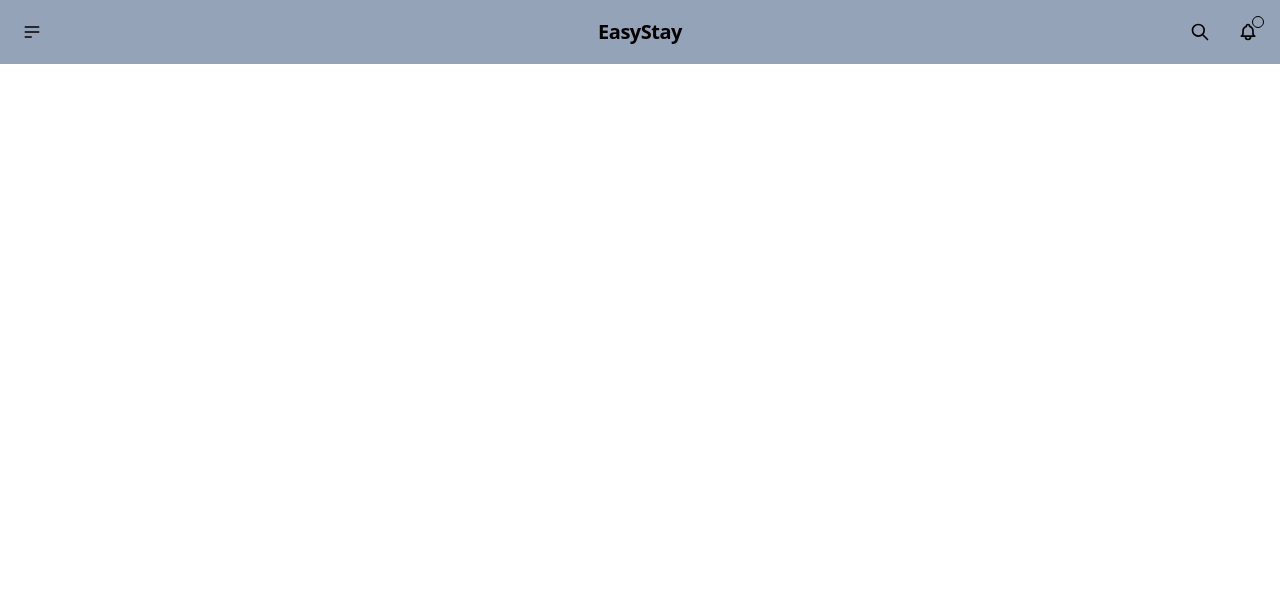
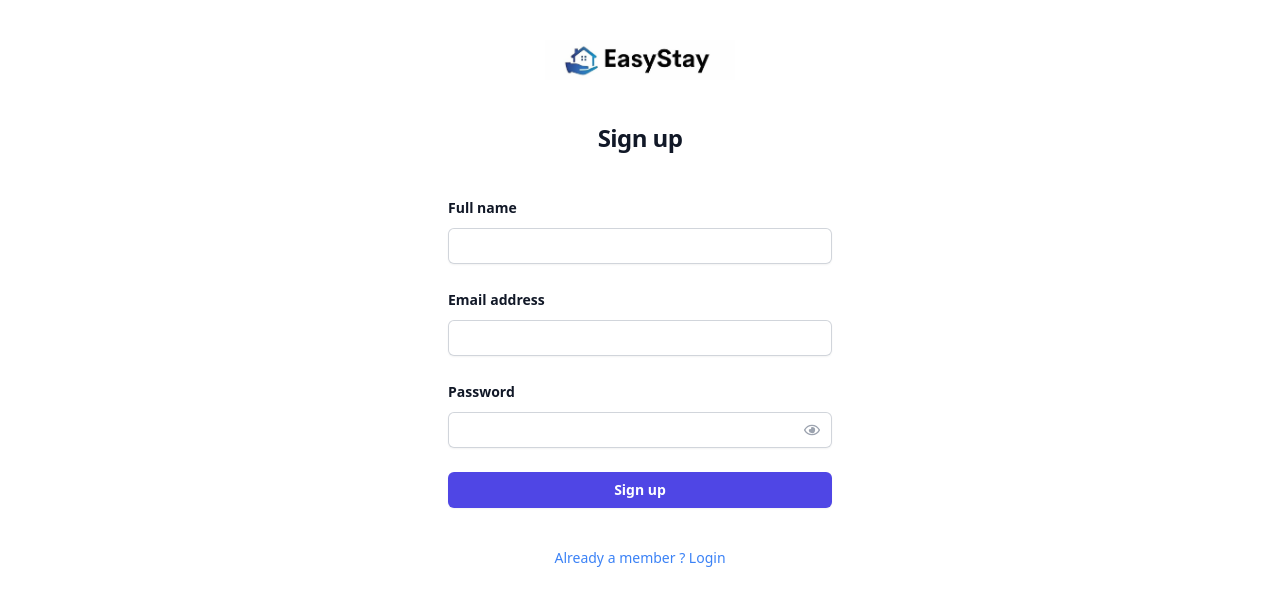
Before and after one commit to iamganeshsalunkhe/Hotel-Booking-Project, a React (Vite) app in the folder hbp/: page / in a window 1280 px wide. Shown: the top 606 px of the page. Built offline with nearby package versions, Linux system fonts and the light colour scheme.

Commit message:
singup functionality add

```diff
--- a/hbp/package.json
+++ b/hbp/package.json
@@ -14,6 +14,7 @@
     "react": "^18.3.1",
     "react-dom": "^18.3.1",
     "react-hot-toast": "^2.4.1",
+    "react-icons": "^5.2.1",
     "react-router-dom": "^6.25.1"
   },
   "devDependencies": {
--- a/hbp/src/App.jsx
+++ b/hbp/src/App.jsx
@@ -1,10 +1,12 @@
-import Navbar from './Components/Navbar';
+// import Navbar from './Components/Navbar';
+import Signin from './Components/Signin';
 import './index.css';
 
 function App() {
   return (
     <>
-     <Navbar/>
+      {/* <Navbar/>   */}
+      <Signin/>
     </>
   )
 }
--- a/hbp/src/Components/Navbar.jsx
+++ b/hbp/src/Components/Navbar.jsx
@@ -1,3 +1,7 @@
+import { FaUserPlus } from "react-icons/fa";
+import { FaUserAlt } from "react-icons/fa";
+
+
 function Navbar() {
     return (
         <>
@@ -31,24 +35,27 @@
   <div className="navbar-center">
     <a className="btn btn-ghost text-xl tracking-tight hover:tracking-wide ">EasyStay</a>
   </div>
-  <div className="navbar-end">
-    <button className="btn btn-ghost btn-circle">
-      <svg
+  <div className="navbar-end ">
+    <div>
+    <button className="btn btn-ghost btn-circle bg-white hover:scale-110 ">
+      {/* <svg
         xmlns="http://www.w3.org/2000/svg"
         className="h-5 w-5"
         fill="none"
         viewBox="0 0 24 24"
-        stroke="currentColor">
-        <path
+        stroke="currentColor"> */}
+        <FaUserPlus  />
+        {/* <path
           strokeLinecap="round"
           strokeLinejoin="round"
           strokeWidth="2"
           d="M21 21l-6-6m2-5a7 7 0 11-14 0 7 7 0 0114 0z" />
-      </svg>
+      </svg> */}
     </button>
-    <button className="btn btn-ghost btn-circle">
+    </div>
+    <button className="btn btn-ghost btn-circle bg-white mx-2">
       <div className="indicator">
-        <svg
+        {/* <svg
           xmlns="http://www.w3.org/2000/svg"
           className="h-5 w-5"
           fill="none"
@@ -59,8 +66,9 @@
             strokeLinejoin="round"
             strokeWidth="2"
             d="M15 17h5l-1.405-1.405A2.032 2.032 0 0118 14.158V11a6.002 6.002 0 00-4-5.659V5a2 2 0 10-4 0v.341C7.67 6.165 6 8.388 6 11v3.159c0 .538-.214 1.055-.595 1.436L4 17h5m6 0v1a3 3 0 11-6 0v-1m6 0H9" />
-        </svg>
-        <span className="badge badge-xs badge-primary indicator-item"></span>
+        </svg> */}
+        <FaUserAlt/>
+        {/* <span className="badge badge-xs badge-primary indicator-item"></span> */}
       </div>
     </button>
   </div>
--- /dev/null
+++ b/hbp/src/Components/Signin.jsx
@@ -0,0 +1,102 @@
+import { FaRegEye } from "react-icons/fa";
+import { useState } from "react";
+import { FaRegEyeSlash } from "react-icons/fa";
+function Signin() {
+    // change the state of password
+    const [isPasswordVisible, setIsPasswordVisible] = useState(false);
+
+    // handle password visibilty
+    function handlePassword(){
+        setIsPasswordVisible((prevState) =>!prevState);
+    }
+
+    return (
+        <>
+        <div>
+            <div className="flex min-h-full flex-1 flex-col justify-center px-6 py-10 lg:px-8">
+                <div className="sm:mx-auto sm:w-full sm:max-w-sm">
+                    <img
+                    alt="Your Company"
+                    src="../../public/Images/Logo.jpg"
+                    className="mx-auto h-10 w-auto"/>
+                        <h2 className="mt-10 text-center text-2xl font-bold leading-9 tracking-tight text-gray-900">
+                        Sign up </h2>
+                </div>
+
+                {/* for getting user name from user */}
+                <div className="mt-10 sm:mx-auto sm:w-full sm:max-w-sm">
+                    <form action="#" method="POST" className="space-y-6">
+                        <div>
+                            <label htmlFor="email" className="block text-sm  leading-6 text-gray-900 font-bold" >Full name
+                            </label>
+                            <div className="mt-2">
+                                <input
+                                id="text"
+                                name="text"
+                                type="text"
+                                required
+                                autoComplete="text"
+                                className="block w-full rounded-md border-0 py-1.5 p-2 text-gray-900 shadow-sm ring-1 ring-inset ring-gray-300 placeholder:text-gray-400 focus:ring-2 focus:ring-inset focus:ring-indigo-600 sm:text-sm sm:leading-6"
+                                />
+                            </div>
+                </div>
+                {/* for getting email from user as input */}
+                         <div>
+                            <label htmlFor="email" className="block text-sm font-bold leading-6 text-gray-900">Email address
+                            </label>
+                            <div className="mt-2">
+                                <input
+                                id="email"
+                                name="email"
+                                type="email"
+                                required
+                                autoComplete="email"
+                                className="block w-full rounded-md border-0 py-1.5 p-2 text-gray-900 shadow-sm ring-1 ring-inset ring-gray-300 placeholder:text-gray-400 focus:ring-2 focus:ring-inset focus:ring-indigo-600 sm:text-sm sm:leading-6"
+                                />
+                            </div>
+                        </div>
+
+
+            {/* for getting password from user */}
+                        <div>
+                            <div className="flex items-center justify-between">
+                                <label htmlFor="password" className="block text-sm font-bold leading-6 text-gray-900">
+                                Password
+                                </label>
+                            </div>
+                            <div className="mt-2 relative">
+                                <input
+                                id="password"
+                                name="password"
+                                type={isPasswordVisible?'text':'password'
+                                }
+                                required
+                                autoComplete="off"
+                                className="block w-full rounded-md border-0 py-1.5 p-2 text-gray-900 shadow-sm ring-1 ring-inset ring-gray-300 placeholder:text-gray-400 focus:ring-2 focus:ring-inset focus:ring-indigo-600 sm:text-sm sm:leading-6 pr-12"
+                                />
+                                <div className="absolute right-2 top-1/2 transform -translate-y-1/2 text-gray-400 cursor-pointer mr-1"
+                                onClick={handlePassword}>
+                                {isPasswordVisible?<FaRegEyeSlash />:<FaRegEye/>}
+                                </div>
+                            </div>
+                        </div>
+        {/* submit button */}
+                <div>
+                    <button
+                    type="submit"
+                    className="flex w-full justify-center rounded-md bg-indigo-600 px-3 py-1.5 text-sm font-semibold leading-6 text-white shadow-sm hover:bg-indigo-500 focus-visible:outline focus-visible:outline-2 focus-visible:outline-offset-2 focus-visible:outline-indigo-600"
+                    >
+                    Sign up
+                    </button>
+                </div>
+            </form>
+            <p className="mt-10 text-center text-sm text-blue-500">Already a member ? Login
+            </p>
+        </div>
+      </div>
+    </div>
+    </>
+    )
+}
+
+export default Signin
```
Also changed, not shown: hbp/public/Images/Logo.jpg (added), 1 other file (tests, documents, lock files or other folders).
